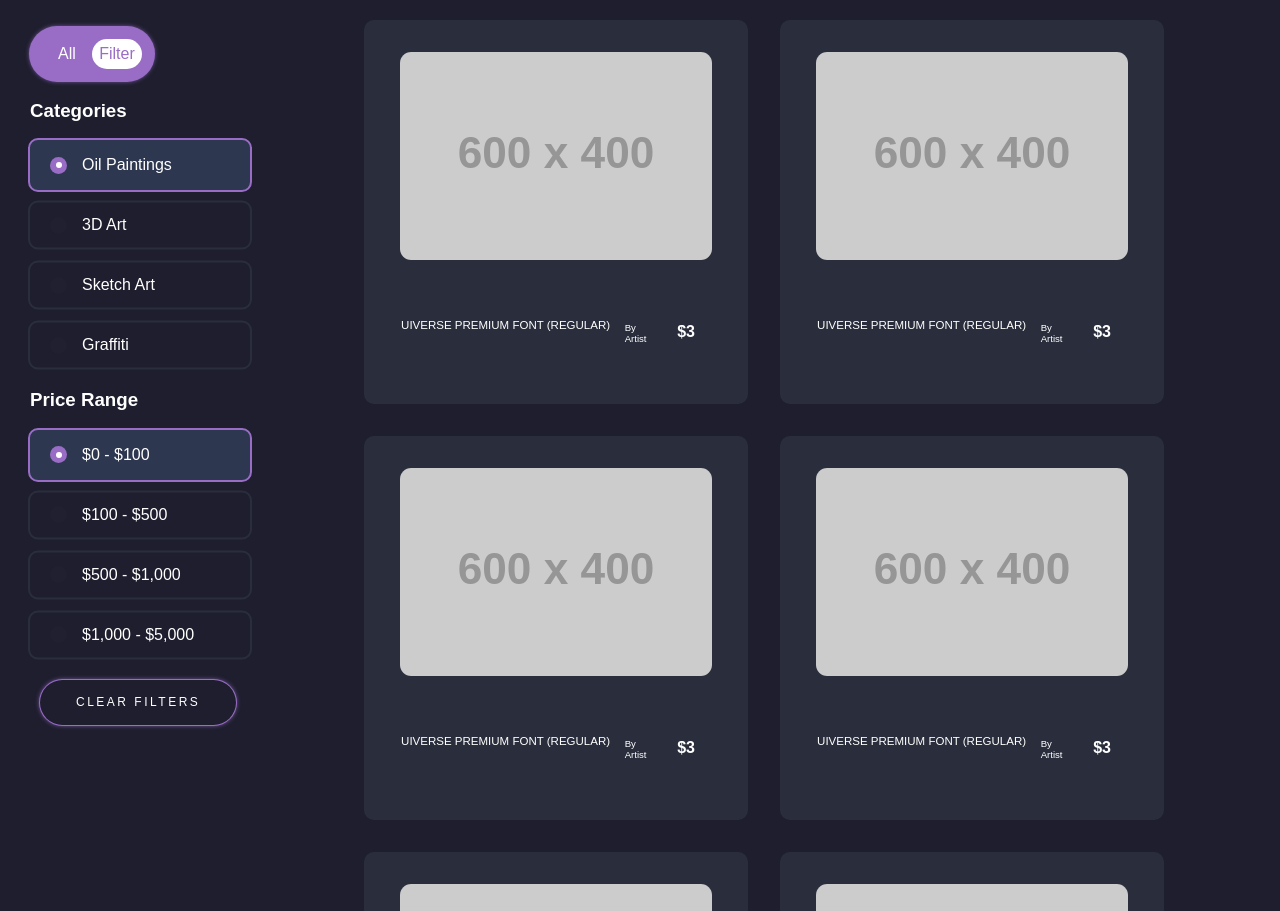
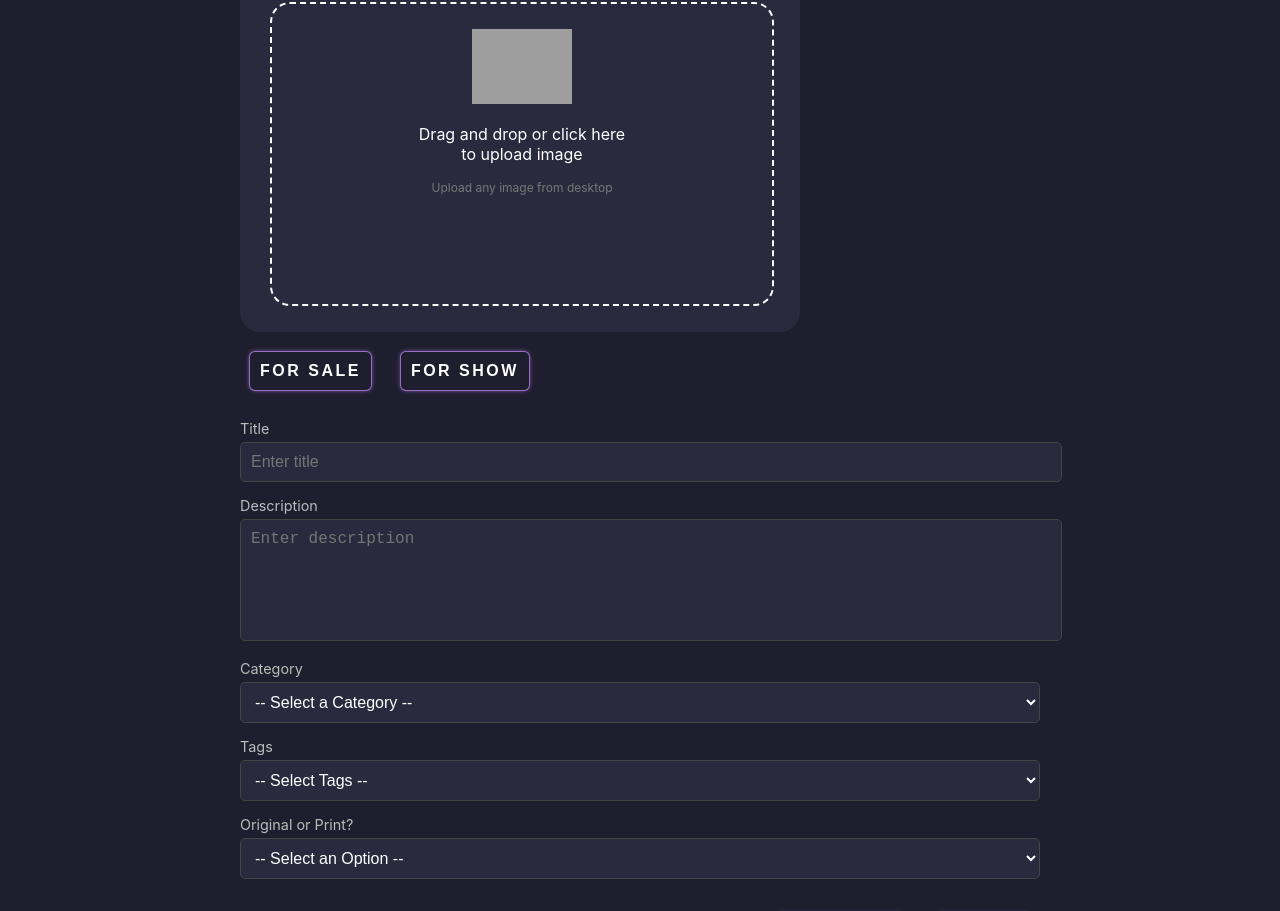
Before and after one commit to Web1-Teams/11am-grp1-repo, a React (Create React App) app in the folder aura/: page /upload in a window 1280 px wide. Shown: the part 108-1019 px from the top of the page. Built offline with nearby package versions, Linux system fonts and the light colour scheme; grey boxes are pictures that could not be loaded.

Commit message:
upload page

```diff
--- a/aura/package.json
+++ b/aura/package.json
@@ -7,9 +7,7 @@
     "react": "^19.0.0",
     "react-dom": "^19.0.0",
     "react-router-dom": "^7.0.2",
-
     "react-scripts": "^5.0.1"
-
   },
   "scripts": {
     "start": "react-scripts start",
--- a/aura/src/App.js
+++ b/aura/src/App.js
@@ -3,7 +3,7 @@ import { BrowserRouter, Route, Routes } from "react-router-dom";
 
 import Shop from "./pages/shop";
 import Main from "./pages/main";
-
+import Upload from "./pages/upload";
 import Cart from "./pages/cart";
 
 
@@ -23,7 +23,7 @@ function App() {
 
 
           <Route path="/about" element={<Shop />} />
-          <Route path="/upload" element={<Shop />} />
+          <Route path="/upload" element={<Upload />} />
           <Route path="/profile" element={<Shop />} />
           <Route path="/checkout" element={<Shop />} />
         </Routes>
--- /dev/null
+++ b/aura/src/pages/styles/upload-style.css
@@ -0,0 +1,131 @@
+body {
+    margin: 0;
+    font-family: 'Inter', sans-serif;
+    background-color: #1a1a2e;
+    color: #fff;
+    padding: 20px;
+  }
+  .container-upload {
+    max-width: 800px;
+    margin: 0 auto;
+  }
+
+  h1 {
+    font-size: 2rem;
+    font-weight: 600;
+    margin-bottom: 20px;
+  }
+
+.imageUpload{
+    width: 100%;
+    display: flex;
+    justify-content: space-between;
+    align-items: center;
+}
+#drop-area{
+    width: 500px;
+    height: 300px;
+    padding: 30px;
+    background: #2a2a3f;
+    text-align: center;
+    border-radius: 20px;
+}
+#img-view{
+    width: 100%;
+    height: 100%;
+    border-radius: 20px;
+    border: 2px dashed ;
+    background-position: center;
+    background-size: cover;
+}
+#img-view img{
+    width: 100px;
+    margin-top: 25px;
+}
+#img-view span{
+    display: block;
+    font-size: 12px;
+    color: #777;
+    margin-top: 15px;
+}
+.toggle-buttons-price {
+    display: flex;
+    gap: 10px;
+    margin-bottom: 20px;
+  }
+
+  .toggle-buttons-price button {
+    padding: 10px;
+    font-size: 1rem;
+    font-weight: 600;
+    border: none;
+    border-radius: 5px;
+    cursor: pointer;
+    transition: background-color 0.3s;
+  }
+
+  .toggle-buttons .sale {
+    background-color: #4e3dc9;
+    color: #fff;
+  }
+
+  .toggle-buttons .show {
+    background-color: #333;
+    color: #bbb;
+  }
+  .form-group {
+    margin-bottom: 15px;
+  }
+
+  .form-group label {
+    display: block;
+    margin-bottom: 5px;
+    font-size: 0.9rem;
+    color: #bbb;
+  }
+
+  .form-group input,textarea{
+    width: 100%;
+    padding: 10px;
+    font-size: 1rem;
+    border: 1px solid #444;
+    border-radius: 5px;
+    background-color: #2a2a3f;
+    color: #fff;
+  }
+
+  .form-group textarea {
+    resize: none;
+    height: 100px;
+  }
+  .post-buttons {
+    display: flex;
+    justify-content: flex-end;
+    gap: 10px;
+  }
+  .post-buttons button {
+    padding: 10px 22px;
+    font-size: 15px;
+    font-weight: 600;
+    border: none;
+    border-radius: 5px;
+    cursor: pointer;
+  }
+  .preview {
+    background-color: #333;
+    color: #bbb;
+  }
+  .post {
+    background-color: #4e3dc9;
+    color: #fff;
+  }
+  select {
+    width: 100%;
+    padding: 10px;
+    font-size: 1rem;
+    border: 1px solid #444;
+    border-radius: 5px;
+    background-color: #2a2a3f;
+    color: #fff;
+    cursor: pointer;
+  }
--- a/aura/src/pages/upload.js
+++ b/aura/src/pages/upload.js
@@ -0,0 +1,143 @@
+import React, { useState } from 'react';
+import '../pages/styles/upload-style.css'
+
+
+const Upload = () => {
+  const [isForSale, setIsForSale] = useState(false);
+  const [imagePreview, setImagePreview] = useState(null);
+
+  const togglePriceInput = (value) => {
+    setIsForSale(value);
+  };
+
+  const handleImageUpload = (event) => {
+    const file = event.target.files[0];
+    if (file) {
+      const imgLink = URL.createObjectURL(file);
+      setImagePreview(imgLink);
+    }
+  };
+
+  const handleDrop = (event) => {
+    event.preventDefault();
+    const file = event.dataTransfer.files[0];
+    if (file) {
+      const imgLink = URL.createObjectURL(file);
+      setImagePreview(imgLink);
+    }
+  };
+
+  const handleDragOver = (event) => {
+    event.preventDefault();
+  };
+
+  return (
+    <div className=''>
+    <div className="container-upload">
+      <h1>Create a New Post</h1>
+
+      <div className="imageUpload">
+        <label
+          htmlFor="input-file"
+          id="drop-area"
+          onDragOver={handleDragOver}
+          onDrop={handleDrop}
+        >
+          <input
+            type="file"
+            accept="image/*"
+            id="input-file"
+            hidden
+            onChange={handleImageUpload}
+          />
+          <div
+            id="img-view"
+            style={{
+              backgroundImage: imagePreview ? `url(${imagePreview})` : 'none',
+              border: imagePreview ? 'none' : '2px dashed',
+            }}
+          >
+            {!imagePreview && (
+              <>
+                <img src="../images/icon-image-upload.jpg" alt="Upload Icon" />
+                <p>Drag and drop or click here<br />to upload image</p>
+                <span>Upload any image from desktop</span>
+              </>
+            )}
+          </div>
+        </label>
+      </div>
+
+      <div className="toggle-buttons-price">
+        <button
+          className={isForSale ? 'sale' : ''}
+          onClick={() => togglePriceInput(true)}
+        >
+          For Sale
+        </button>
+        <button
+          className={!isForSale ? 'show' : ''}
+          onClick={() => togglePriceInput(false)}
+        >
+          For Show
+        </button>
+      </div>
+
+      {isForSale && (
+        <div className="form-group" id="priceGroup">
+          <label htmlFor="price">Price</label>
+          <input type="text" id="price" placeholder="Enter price" />
+        </div>
+      )}
+
+      <div className="form-group">
+        <label htmlFor="title">Title</label>
+        <input type="text" id="title" placeholder="Enter title" />
+      </div>
+
+      <div className="form-group">
+        <label htmlFor="description">Description</label>
+        <textarea id="description" placeholder="Enter description"></textarea>
+      </div>
+
+      <div className="form-group">
+        <label htmlFor="category">Category</label>
+        <select id="category">
+          <option>-- Select a Category --</option>
+          <option>Painting</option>
+          <option>Sculpture</option>
+          <option>Photography</option>
+          <option>Digital Art</option>
+          <option>Other</option>
+        </select>
+      </div>
+
+      <div className="form-group">
+        <label htmlFor="tags">Tags</label>
+        <select id="tags">
+          <option>-- Select Tags --</option>
+          <option>Modern</option>
+          <option>Colorful</option>
+          <option>Nature</option>
+        </select>
+      </div>
+
+      <div className="form-group">
+        <label htmlFor="originalOrPrint">Original or Print?</label>
+        <select id="originalOrPrint">
+          <option>-- Select an Option --</option>
+          <option>Original</option>
+          <option>Print</option>
+        </select>
+      </div>
+
+      <div className="post-buttons">
+        <button className="preview">Preview</button>
+        <button className="post">Post</button>
+      </div>
+    </div>
+    </div>
+  );
+};
+
+export default Upload;
--- /dev/null
+++ b/package.json
@@ -0,0 +1,5 @@
+{
+  "dependencies": {
+    "web-vitals": "^4.2.4"
+  }
+}
```
Also changed, not shown: 2 other files (tests, documents, lock files or other folders).
